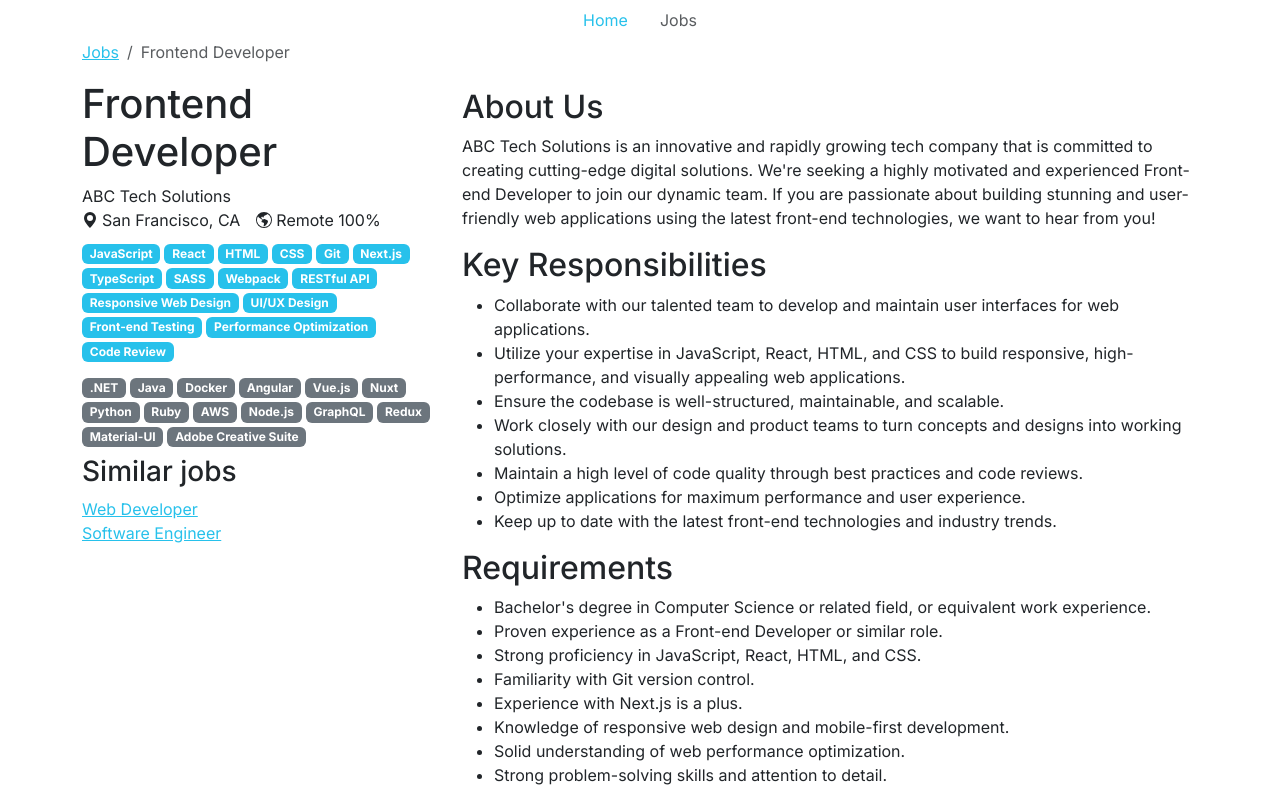
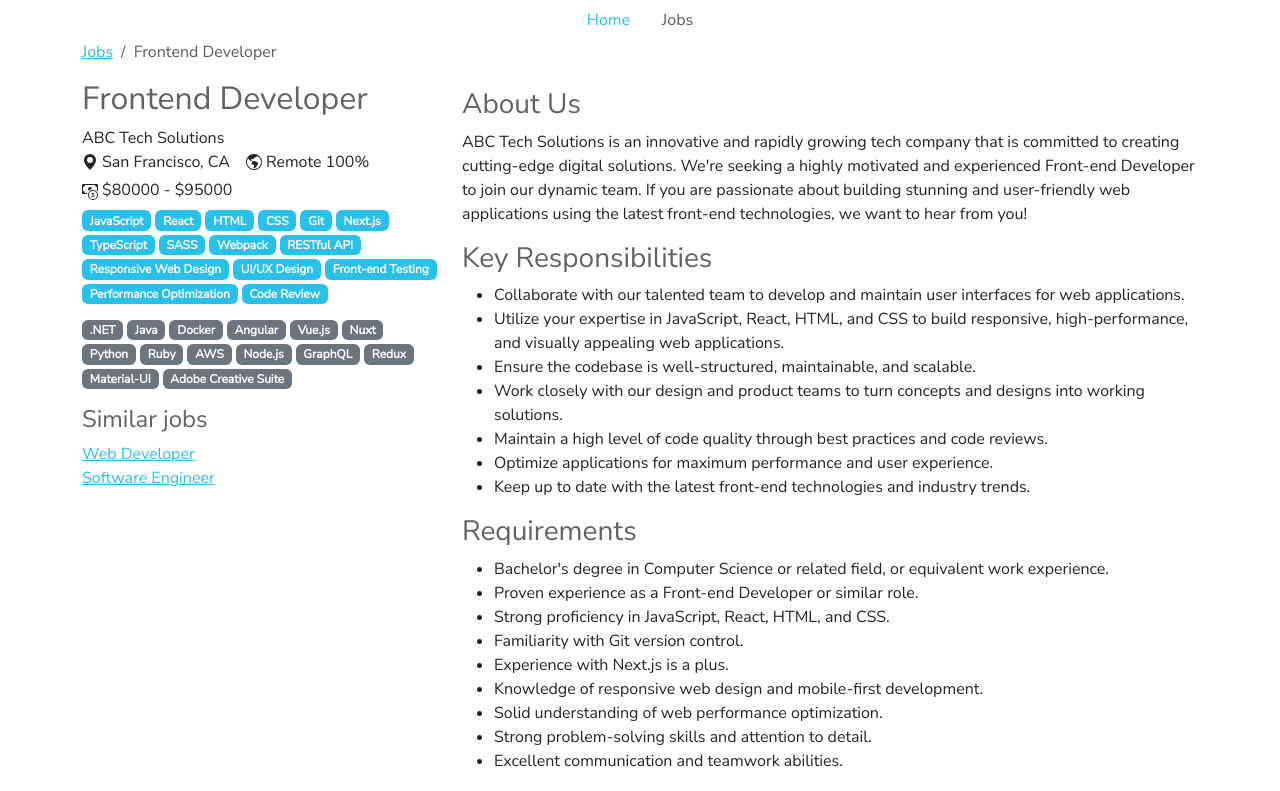
Before and after one commit to Elfoslav/jobshunter, a Next.js app: page /jobs/1 in a window 1280 px wide. Shown: the top 791 px of the page. Built offline with nearby package versions, Linux system fonts and the light colour scheme.

Commit message:
Add font & improve design

```diff
--- a/src/app/globals.scss
+++ b/src/app/globals.scss
@@ -3,6 +3,18 @@
 
 // Include Bootstrap styles with your customizations
 @import "~bootstrap/scss/bootstrap";
+
+@font-face {
+  font-family: 'NunitoSans';
+  src: url('/font/NunitoSans.ttf') format('truetype');
+  /* You may need to adjust the path to your font file */
+  font-weight: normal;
+  font-style: normal;
+}
+
+body {
+  font-family: 'NunitoSans', sans-serif !important;
+}
 
 .btn-primary {
   color: white;
@@ -14,3 +26,27 @@
 .btn-outline-secondary {
   --bs-btn-border-color: #dee2e6;
 }
+
+// Typography
+h1 {
+  font-size: 2em;
+}
+h2 {
+  font-size: 1.75em;
+}
+h3 {
+  font-size: 1.5em;
+}
+h4 {
+  font-size: 1.25em;
+}
+h5 {
+  font-size: 1em;
+}
+h6 {
+  font-size: 0.85em;
+}
+
+h1, h2, h3, h4, h5, h6 {
+  color: #626262;
+}
--- a/src/app/jobs/[id]/page.tsx
+++ b/src/app/jobs/[id]/page.tsx
@@ -2,7 +2,7 @@
 
 import Link from 'next/link'
 import { Breadcrumb, Row, Col } from 'react-bootstrap'
-import { GeoAltFill, GlobeAmericas } from 'react-bootstrap-icons'
+import { GeoAltFill, GlobeAmericas, CashCoin } from 'react-bootstrap-icons'
 import DOMPurify from 'dompurify'
 import { useGetJobById, useGetSimilarJobs } from '@/services/JobsService'
 import Skills from '../Skills'
@@ -40,11 +40,17 @@
               </div>
             }
           </div>
+
+          <div className="mt-0">
+            <CashCoin /> ${job.salaryMin} - ${job.salaryMax}
+          </div>
+
           <Skills skills={job.requiredSkills} primary className="mt-2" />
           <Skills skills={job.optionalSkills} className="mt-3 mb-2" />
+
           {similarJobs && similarJobs.length > 0 &&
-            <div className="mt-2">
-              <h3>Similar jobs</h3>
+            <div className="mt-3">
+              <h3 className="text-smaller">Similar jobs</h3>
               {similarJobs.map((similarJob) => (
                 <div key={similarJob.id}>
                   <Link href={`/jobs/${similarJob.id}`}>
```
Also changed, not shown: public/font/NunitoSans.ttf (added).
